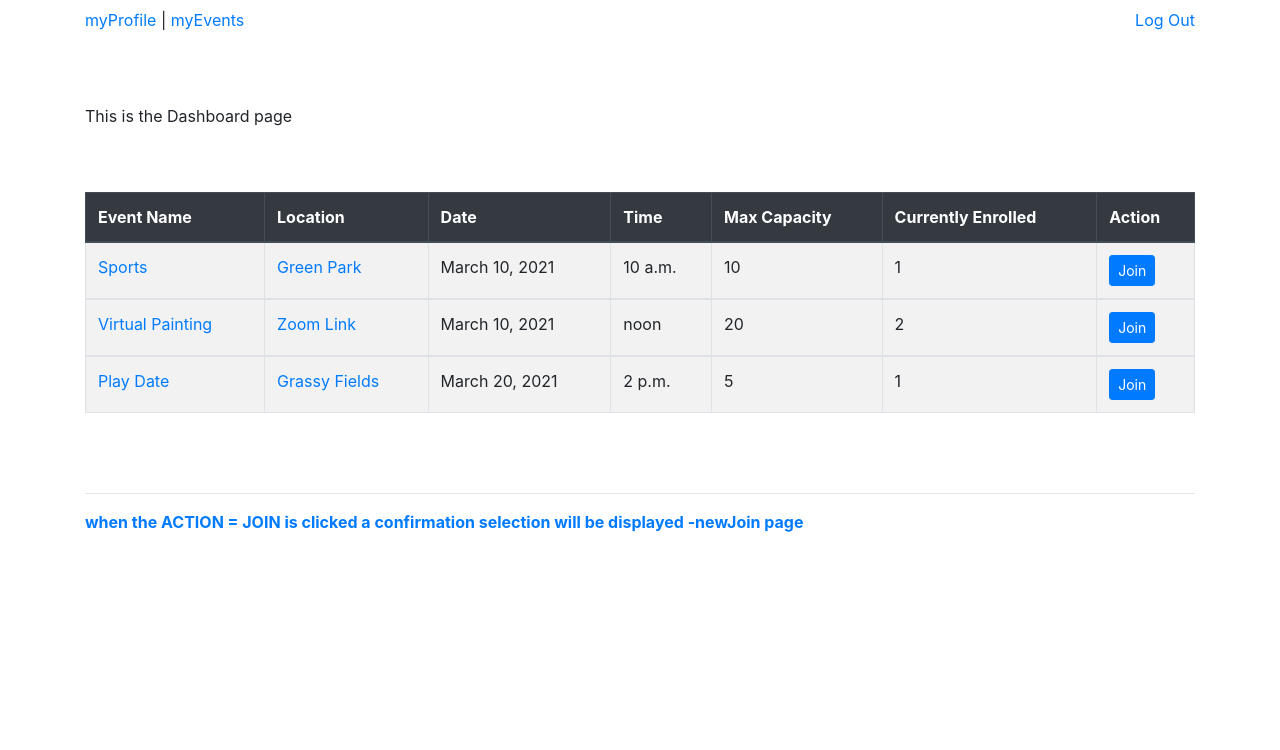
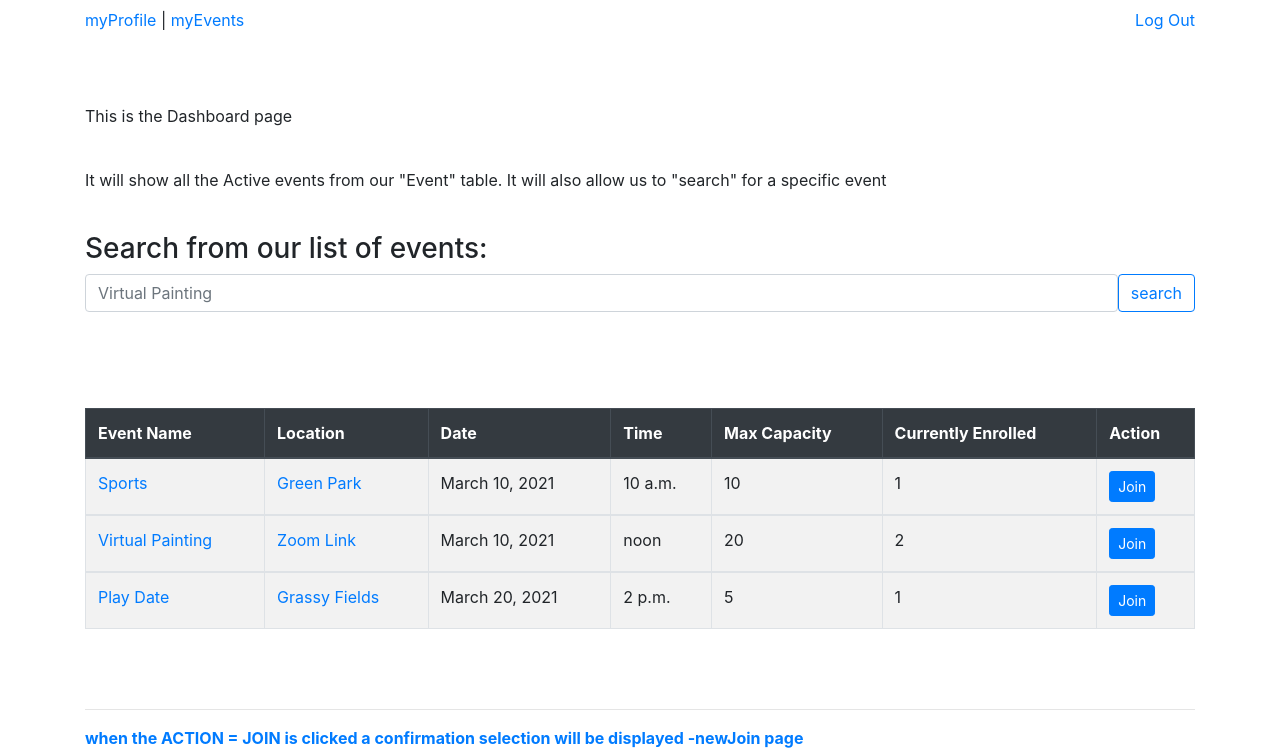
Before and after one commit to lili-mar/Group_project, a Django app: template group_proj/group_app/templates/dashboard.html in a window 1280 px wide. Shown: the part 58-808 px from the top of the page. Before the commit the page ends 590 px from the top, so only its background shows below. Run offline with Django 3.2, Linux system fonts and the light colour scheme; data comes from the database, SQL or seed files in the repository; both versions use the stored data as it was after the commit; tables that the repository leaves empty hold one stand-in row (values such as "Sample post"); the template is opened without the code that fills it: values that come from a table or form of the project are taken from there, most other values are stand-ins (such as "Sample title", 1, 10 or a date in 2020); some libraries are stand-ins or nearby versions.

Commit message:
search functionality for Dashboard.html is now working

```diff
--- /dev/null
+++ b/group_proj/group_app/static/js/script.js
@@ -0,0 +1,8 @@
+$(document).ready(function(){
+    $("#SearchBox").on("keyup", function() {
+      var value = $(this).val().toLowerCase();
+      $("#myTable tr").filter(function() {
+        $(this).toggle($(this).text().toLowerCase().indexOf(value) > -1)
+      });
+    });
+  });
--- a/group_proj/group_app/templates/dashboard.html
+++ b/group_proj/group_app/templates/dashboard.html
@@ -9,10 +9,11 @@
     <meta name="viewport" content="width=device-width, initial-scale=1.0">
     <link href="https://stackpath.bootstrapcdn.com/bootstrap/4.5.0/css/bootstrap.min.css" rel="stylesheet"
         integrity="sha384-9aIt2nRpC12Uk9gS9baDl411NQApFmC26EwAOH8WgZl5MYYxFfc+NcPb1dKGj7Sk" crossorigin="anonymous">
-
+    <script src="https://ajax.googleapis.com/ajax/libs/jquery/3.5.1/jquery.min.js"></script>
     <script src="https://code.jquery.com/jquery-3.3.1.slim.min.js" integrity="sha384-q8i/X+965DzO0rT7abK41JStQIAqVgRVzpbzo5smXKp4YfRvH+8abtTE1Pi6jizo" crossorigin="anonymous"></script>
     <script src="https://cdnjs.cloudflare.com/ajax/libs/popper.js/1.14.7/umd/popper.min.js" integrity="sha384-UO2eT0CpHqdSJQ6hJty5KVphtPhzWj9WO1clHTMGa3JDZwrnQq4sF86dIHNDz0W1" crossorigin="anonymous"></script>
     <script src="https://stackpath.bootstrapcdn.com/bootstrap/4.3.1/js/bootstrap.min.js" integrity="sha384-JjSmVgyd0p3pXB1rRibZUAYoIIy6OrQ6VrjIEaFf/nJGzIxFDsf4x0xIM+B07jRM" crossorigin="anonymous"></script>
+    <script src="https://ajax.googleapis.com/ajax/libs/jquery/3.5.1/jquery.min.js"></script>
 
     <!-- Bootstrap CSS -->
     <link rel="stylesheet" href="https://stackpath.bootstrapcdn.com/bootstrap/4.3.1/css/bootstrap.min.css" integrity="sha384-ggOyR0iXCbMQv3Xipma34MD+dH/1fQ784/j6cY/iJTQUOhcWr7x9JvoRxT2MZw1T" crossorigin="anonymous">
@@ -34,30 +35,66 @@
 
         <p> This is the Dashboard page</p>
         <br>
-        <!-- <p> It will show all the Active events from our "Event" table. It will also allow us to "search" for a specific
+        <p> It will show all the Active events from our "Event" table. It will also allow us to "search" for a specific
             event</p>
 
-        <br> -->
+        <br>
 
-        <!-- <p> Search from our list of events:</p>
+        <h3> Search from our list of events:</h3>
 
         <div class="header">
           <div id="nav"></div>
         </div>
         <div class="input-group">
-          <input type="search" class="form-control rounded" placeholder="Virtual Painting" aria-label="Search"
+          <input type="search" id="SearchBox" class="form-control rounded" placeholder="Virtual Painting" aria-label="Search"
             aria-describedby="search-addon" />
           <button type="button" class="btn btn-outline-primary">search</button>
         </div>
 
-        <br><br><br>
+        <script src="https://code.jquery.com/jquery-2.1.3.min.js"></script>
+        <script>
 
-        <div class="alert alert-danger">
-            <class="display-5">Sorry, activity "Play Date" does not exist</class>
-        </div> -->
+          // when a user clicks a link of class not_link show the corresponding page of results
+          $(document).ready(function(){
+            $(".not_link").click(function(event){
+                event.preventDefault();
+                var a = $(this).attr('id')
+                $.post('/search/'+a, $('form').serialize(), function(res){
+                  $('#events').html(res);
+                })
+            });
+          });
+
+          // when a user starts searching by date or text update the results
+          $(document).on('input', 'form', function(){
+            $.post('/search/0', $('form').serialize(), function(res){
+              $('#events').html(res);
+            });
+            return false;
+          })
+
+        </script>
+
+        <!-- {% if statuss > 0 %}
+              <ul class="statuss">
+                  {% for status in statuss %}
+                      <li>
+                          <p>{{status}}</p>
+                      </li>
+                  {% endfor %}
+              </ul>
+          {% else %}
+              <p>No status found.</p>
+          {% endif %} -->
+
+        <!-- <br><br><br> -->
+        <br>
+        <br>
+        <br>
+
 <br/>
 
-        <table class="table table-striped table-bordered table-hover">
+     <table id="myTable" class="table table-striped table-bordered table-hover">
             <thead class="thead-dark">
 
 		  <tr>
@@ -80,6 +117,7 @@
                             <td>{{ event.event_time }}</td>
                             <td>{{ event.max_capacity }}</td>
                             <td>{{ event.current_enrolled }}</td>
+
                             <td>
                               {% if event.max_capacity > event.current_enrolled %}
                               <form action="/ABC/event/{{id}}/newJoin" method="post">
@@ -96,10 +134,11 @@
                             </td>
 
                         </tr>
+                        </tr>
                     </tbody>
 
           {% endfor %}
-    </table>
+                </table>
 
 
 <br/><br/>
@@ -110,6 +149,11 @@
                 -newJoin page</strong></a>
 
     </div>
+     <!-- <div class="alert alert-danger">
+            <class="display-5">Sorry, activity "Play Date" does not exist</class>
+        </div> -->
+
+        <script src="{% static 'js/script.js' %}"></script>
 
 </body>
 
```
Also changed, not shown: group_proj/db.sqlite3.
